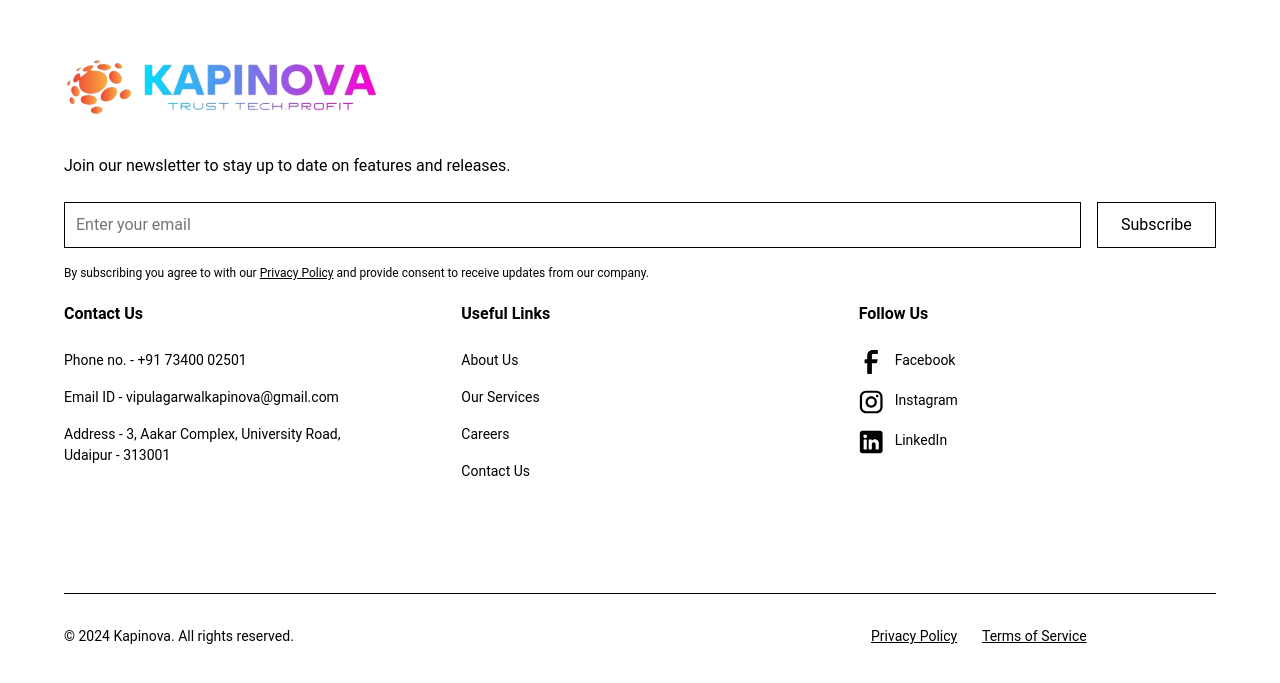
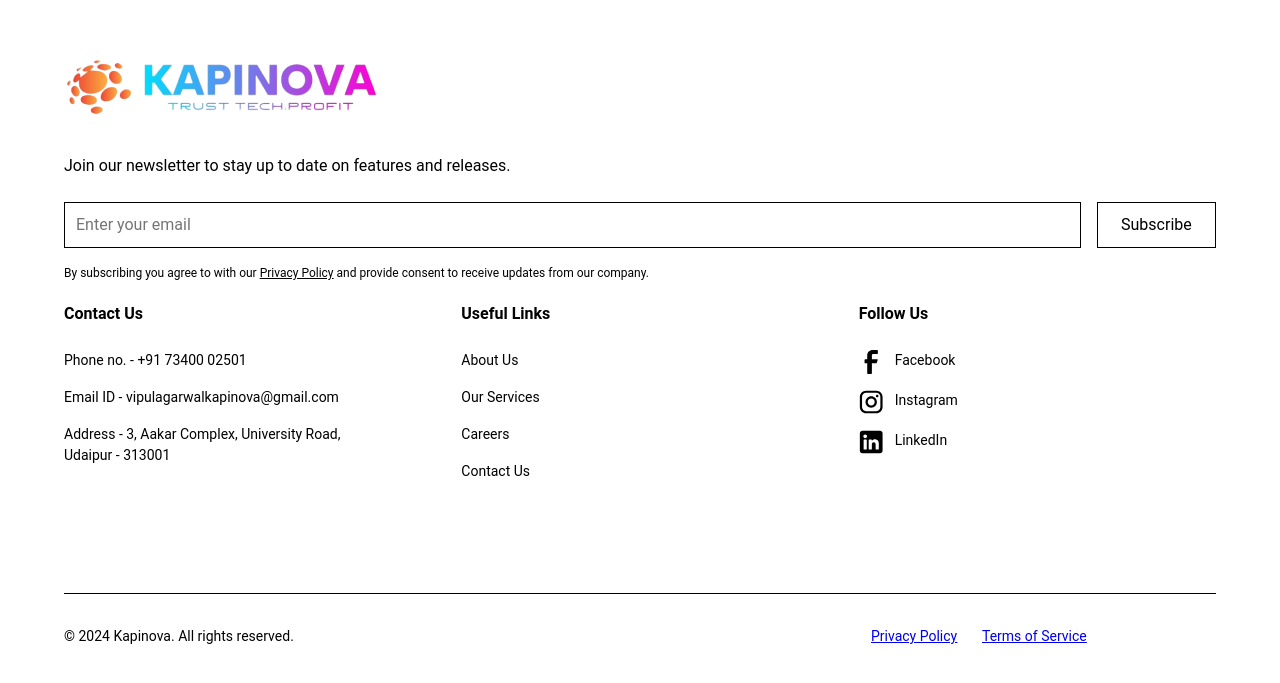
Before and after one commit to Bhati90/kapinovaweb, a React (Create React App) app: page / in a window 1280 px wide. Shown: the part 4804-5487 px from the top of the page. Built offline with nearby package versions, Linux system fonts and the light colour scheme.

Commit message:
Update pageStructure.js

```diff
--- a/src/component/pageStructure.js
+++ b/src/component/pageStructure.js
@@ -22,7 +22,8 @@ import Links from "./Links";
 import Feature4 from "./feature4";
 import Desktop from "./Desktop";
 import { useState } from "react";
-import {Link} from 'react-router-dom';
+import {Link} from "react-router-dom";
+
 
 const PageStructure = () => {
 
@@ -80,10 +81,10 @@ const PageStructure = () => {
             </div>
             <div className="w-[21.563rem] flex flex-row items-start justify-start gap-[1.5rem] max-w-full mq450:flex-wrap">
             <div className="relative [text-decoration:underline] leading-[150%] inline-block min-w-[5.438rem]">
-                Privacy Policy
+              <Link to = '/privacy'>  Privacy Policy</Link>
               </div>
              <div className="flex-1 relative [text-decoration:underline] leading-[150%] inline-block min-w-[4.25rem]">
-                Terms of Service
+              <Link to = '/term'>  Terms of Service </Link>
               </div>
 
          </div>
```
